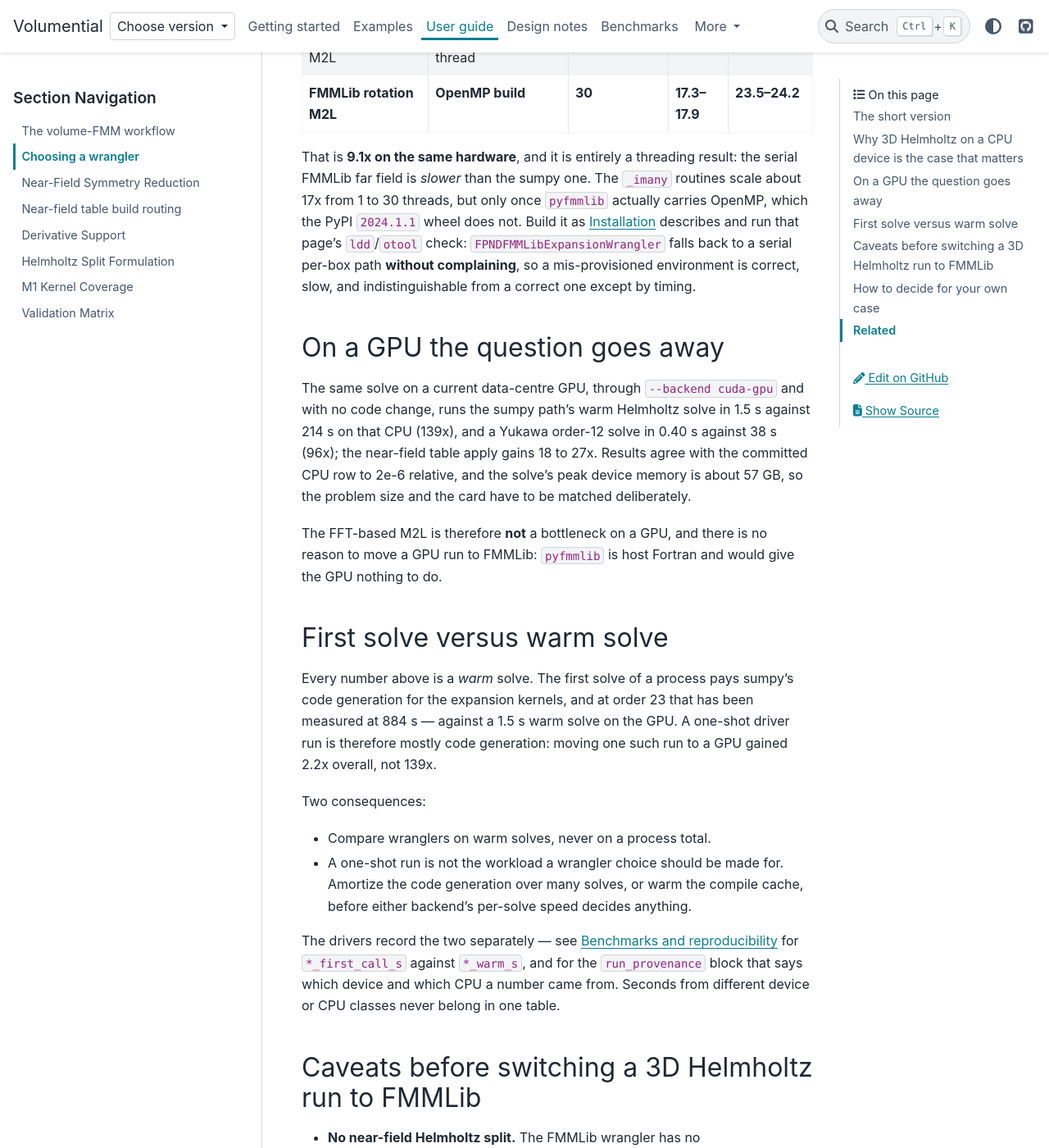
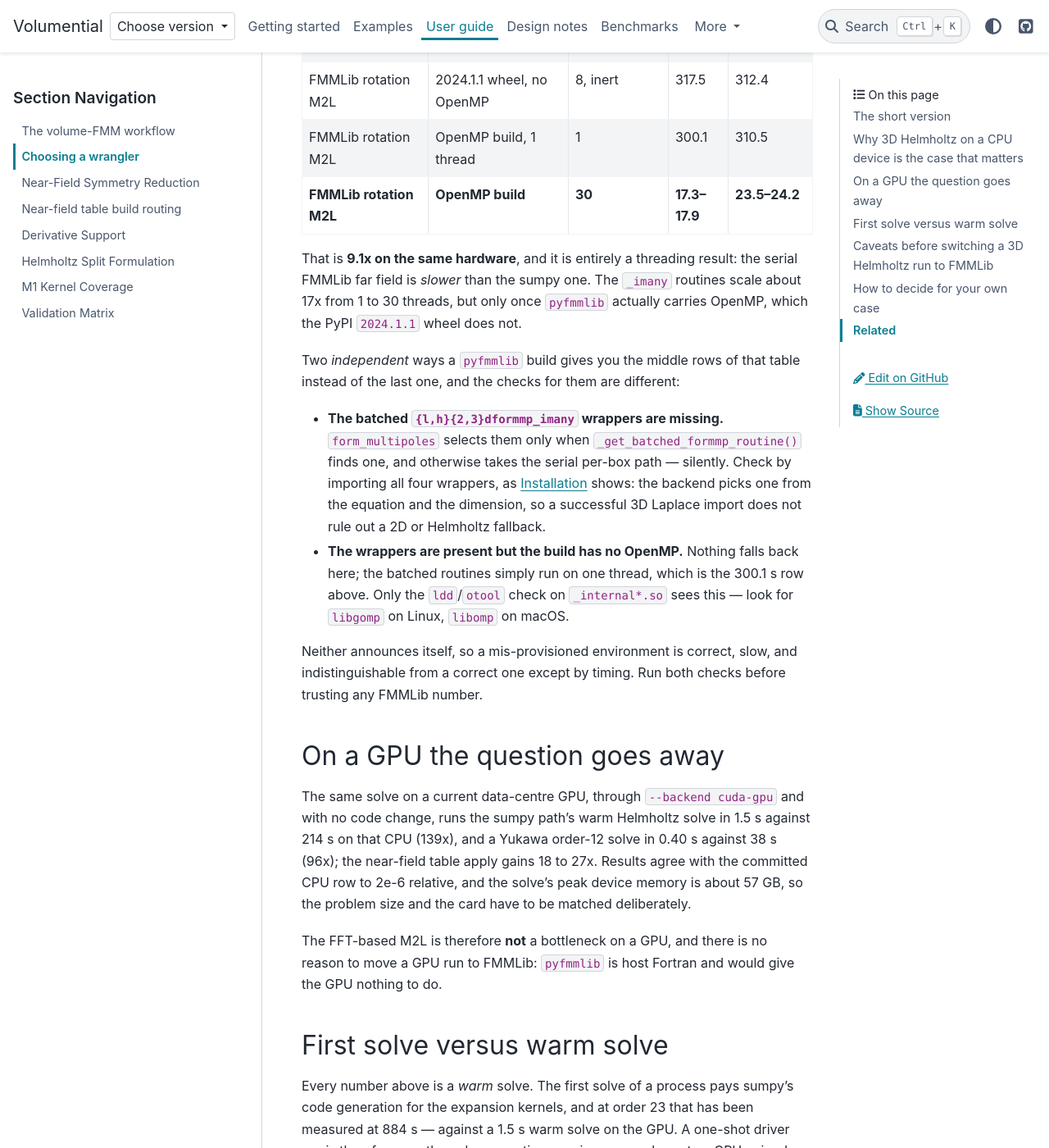
Before and after one commit to xywei/volumential, a Sphinx documentation site: the page built from doc/source/user-guide/choosing-a-wrangler.md, in a window 1280 px wide and 1400 px high, scrolled down 1972 px. Shown: the whole window at 82% size. Built offline with Sphinx 7.4.7 and the PyData theme 0.15.4, drawn with Linux system fonts in a browser that asks for light colours; some of the changed text lies outside the part shown.

Commit message:
docs: fix four review findings on the wrangler page
* The GPU column of the decision table said "either", while the section
  below explains that `pyfmmlib` is host Fortran and gives a GPU nothing to
  do.  A reader following the summary could pick FMMLib on a GPU host and
  forfeit the acceleration the page exists to point at.  The column is sumpy
  throughout, with the reason stated under the table.
* "Falls back to a serial per-box path" conflated two independent failures.
  Missing `{l,h}{2,3}dformmp_imany` wrappers select the per-box path; a build
  that *has* the wrappers but no OpenMP does not fall back at all, it runs
  them on one thread (the 300.1 s row).  The checks differ -- an import for
  the first, `ldd`/`otool` for the second -- so they are now described
  separately.
* "M2L drops from 99 % to a few percent" contradicted the table above it:
  17.3-17.9 s of a 23.5-24.2 s warm solve is still about three quarters of
  the solve.  Rotation M2L is ~12x cheaper, not negligible; what changes is
  that M2M and L2L stop being free.
* The first-call/warm paragraph promised `*_first_call_s` and
  `run_provenance` from "the drivers".  Only the drivers that write a JSON
  sidecar carry them; `adaptive_timing.py` and its siblings discard an
  untimed warm-up and report warm samples only, and their first-call cost
  has to come from the paper repository's metadata wrapper.  Scoped
  accordingly, in both places the page makes the promise.

```diff
--- a/doc/source/user-guide/choosing-a-wrangler.md
+++ b/doc/source/user-guide/choosing-a-wrangler.md
@@ -11,12 +11,16 @@ wrong is an order of magnitude rather than a few percent.
 
 | kernel and dimension | CPU OpenCL device | fp64 GPU |
 | --- | --- | --- |
-| 3D Helmholtz, high order | **FMMLib**, with an OpenMP `pyfmmlib` | either; sumpy is already fast |
-| 3D Laplace | either; measure | either |
-| 2D Laplace / Helmholtz | either; measure | either |
-| Yukawa, any dimension | **sumpy** (FMMLib has no Yukawa) | sumpy |
-| anything using the near-field Helmholtz split | **sumpy** (see the caveat below) | sumpy |
-| any kernel sumpy can differentiate but `pyfmmlib` does not implement | sumpy — it is the only option | sumpy |
+| 3D Helmholtz, high order | **FMMLib**, with an OpenMP `pyfmmlib` | **sumpy** |
+| 3D Laplace | either; measure | **sumpy** |
+| 2D Laplace / Helmholtz | either; measure | **sumpy** |
+| Yukawa, any dimension | **sumpy** (FMMLib has no Yukawa) | **sumpy** |
+| anything using the near-field Helmholtz split | **sumpy** (see the caveat below) | **sumpy** |
+| any kernel sumpy can differentiate but `pyfmmlib` does not implement | sumpy — it is the only option | **sumpy** |
+
+The GPU column is sumpy everywhere for one reason: `pyfmmlib` is host
+Fortran. Choosing FMMLib on a GPU host moves the far field back onto the CPU
+and forfeits the acceleration that made the GPU worth selecting.
 
 `FPNDFMMLibExpansionWrangler` covers 2D and 3D Laplace and Helmholtz and
 nothing else. Everywhere it does not reach, the question does not arise.
@@ -59,11 +63,26 @@ rotation-based M2L does roughly twenty times less total work:
 That is **9.1x on the same hardware**, and it is entirely a threading result:
 the serial FMMLib far field is *slower* than the sumpy one. The `_imany`
 routines scale about 17x from 1 to 30 threads, but only once `pyfmmlib`
-actually carries OpenMP, which the PyPI `2024.1.1` wheel does not. Build it as
-{doc}`../getting-started/installation` describes and run that page's
-`ldd`/`otool` check: `FPNDFMMLibExpansionWrangler` falls back to a serial
-per-box path **without complaining**, so a mis-provisioned environment is
-correct, slow, and indistinguishable from a correct one except by timing.
+actually carries OpenMP, which the PyPI `2024.1.1` wheel does not.
+
+Two *independent* ways a `pyfmmlib` build gives you the middle rows of that
+table instead of the last one, and the checks for them are different:
+
+- **The batched `{l,h}{2,3}dformmp_imany` wrappers are missing.**
+  `form_multipoles` selects them only when
+  `_get_batched_formmp_routine()` finds one, and otherwise takes the serial
+  per-box path — silently. Check by importing all four wrappers, as
+  {doc}`../getting-started/installation` shows: the backend picks one from
+  the equation and the dimension, so a successful 3D Laplace import does not
+  rule out a 2D or Helmholtz fallback.
+- **The wrappers are present but the build has no OpenMP.** Nothing falls
+  back here; the batched routines simply run on one thread, which is the
+  300.1 s row above. Only the `ldd`/`otool` check on `_internal*.so` sees
+  this — look for `libgomp` on Linux, `libomp` on macOS.
+
+Neither announces itself, so a mis-provisioned environment is correct, slow,
+and indistinguishable from a correct one except by timing. Run both checks
+before trusting any FMMLib number.
 
 ## On a GPU the question goes away
 
@@ -93,10 +112,14 @@ Two consequences:
   Amortize the code generation over many solves, or warm the compile cache,
   before either backend's per-solve speed decides anything.
 
-The drivers record the two separately — see
-{doc}`../benchmarks/index` for `*_first_call_s` against `*_warm_s`, and for
-the `run_provenance` block that says which device and which CPU a number came
-from. Seconds from different device or CPU classes never belong in one table.
+The drivers that write a JSON sidecar record the two separately, as
+`*_first_call_s` against `*_warm_s`, next to a `run_provenance` block naming
+the resolved device and the host CPU; {doc}`../benchmarks/index` documents
+both, and which driver carries which. The rest — `adaptive_timing.py` among
+them — discard an untimed warm-up and report only warm samples, so their
+first-call cost is not in a file at all and has to come from the paper
+repository's metadata wrapper. Either way, seconds from different device or
+CPU classes never belong in one table.
 
 ## Caveats before switching a 3D Helmholtz run to FMMLib
 
@@ -109,9 +132,11 @@ from. Seconds from different device or CPU classes never belong in one table.
   1e-11-level agreement some committed accuracy rows assert. A gate calibrated
   against one backend has to be re-certified against the other; a switch is
   not accuracy-neutral bookkeeping.
-- **M2M and L2L stop being free.** Once M2L drops from 99 % to a few percent,
-  the remaining translation stages become roughly 19 % of the solve, and the
-  profile to optimize next is a different one.
+- **The profile changes shape, but M2L still leads it.** Rotation M2L is
+  about 12x cheaper here, not negligible: 17.3–17.9 s of a 23.5–24.2 s warm
+  solve is still roughly three quarters of it. What changes is that M2M and
+  L2L stop being free — they become roughly 19 % of the solve — so a profile
+  taken before the switch does not describe the run after it.
 - **Check the OpenMP build.** Repeated because it is the single most common
   way this measurement is mis-taken: without it, FMMLib is slower than sumpy
   here, not faster.
@@ -119,8 +144,9 @@ from. Seconds from different device or CPU classes never belong in one table.
 ## How to decide for your own case
 
 1. Run the solve twice in one process and compare the *second* one. The
-   drivers do this for you and record `*_first_call_s` and `*_warm_s`
-   separately.
+   sidecar-writing drivers do this for you and record `*_first_call_s` and
+   `*_warm_s` separately; for the others, time the two calls yourself rather
+   than quoting a process total.
 2. Name the device class explicitly — `--backend pocl-cpu` or
    `--backend cuda-gpu`, or `PYOPENCL_CTX` for the drivers that call
    `cl.create_some_context` (see {doc}`../getting-started/device-selection`).
```
